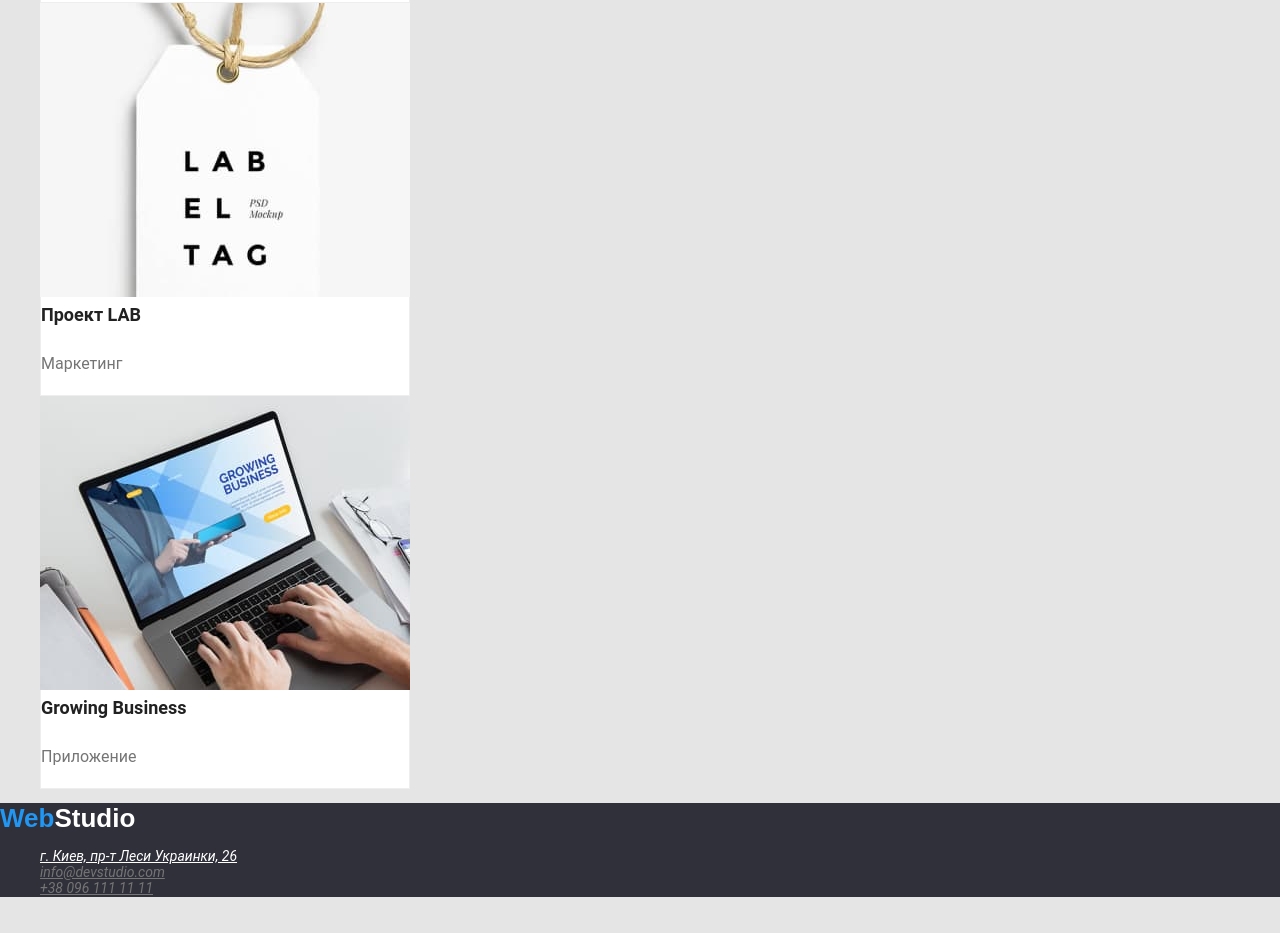
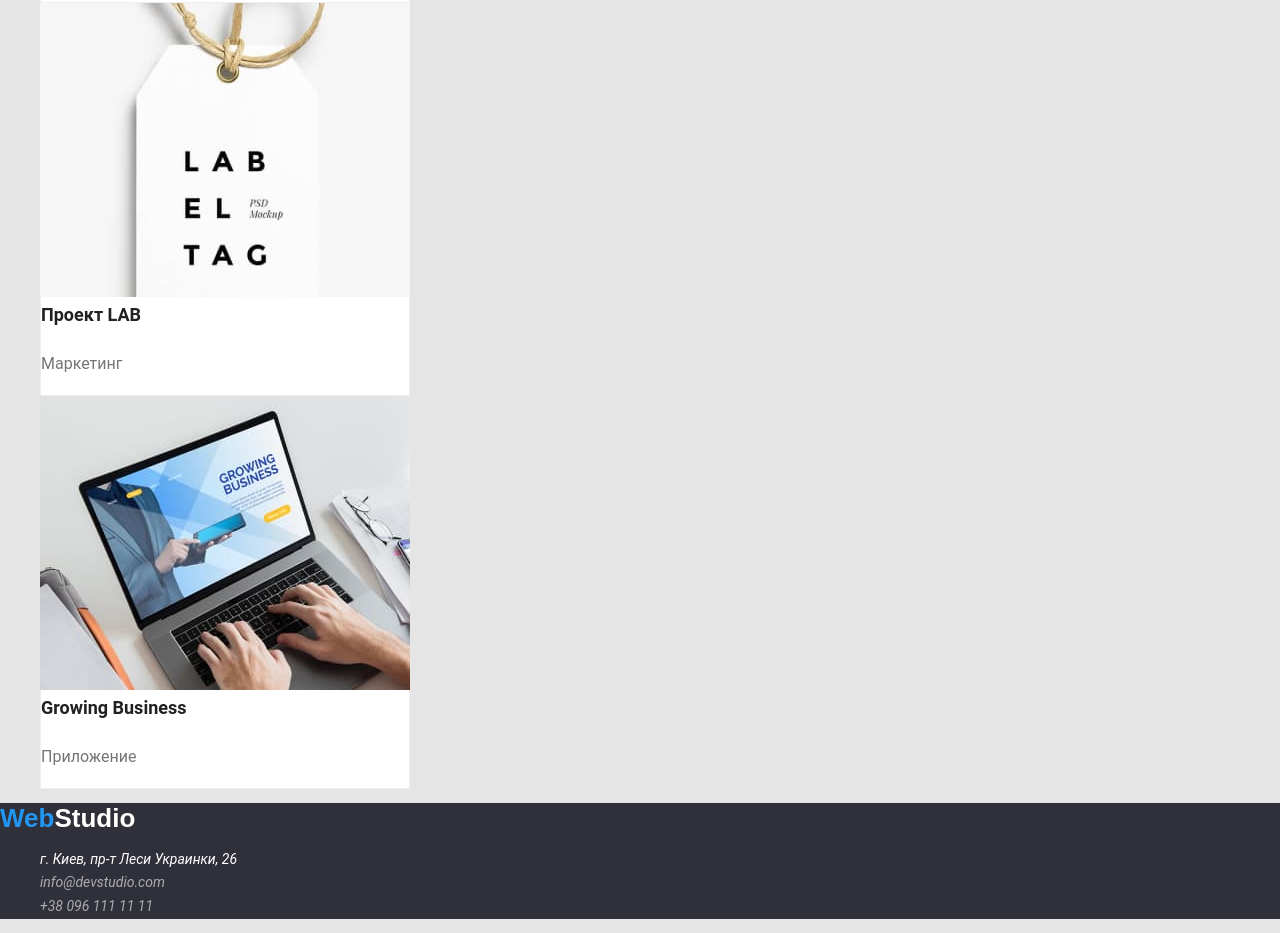
Before and after one commit to OleksandrPozden/goit-markup-hw-03, a plain HTML site: page portfolio.html in a window 1280 px wide. Shown: the part 3091-4024 px from the top of the page. Before the commit the page ends 4002 px from the top, so only its background shows below. Drawn offline with Linux system fonts and the light colour scheme.

Commit message:
main bug(porfolio.html) add link class in hmtl

```diff
--- a/portfolio.html
+++ b/portfolio.html
@@ -186,10 +186,10 @@
     <footer class="footer">
       <a class="logo logo-white" href="#">Web<span>Studio</span></a>
       <address>
-        <ul class="list">
+        <ul class="info-footer list">
           <li>
             <a
-              class="contact address"
+              class="address link"
               href="https://www.google.com/maps/search/?api=1&query=Lesi+Ukrainky+Blvd,+26,+Kyiv"
               target="_blank"
               rel="noopener nofollow noreferrer"
@@ -197,12 +197,12 @@
             >
           </li>
           <li>
-            <a class="contact" href="mailto:info@devstudio.com"
+            <a class="contact link" href="mailto:info@devstudio.com"
               >info@devstudio.com</a
             >
           </li>
           <li>
-            <a class="contact" href="tel:096-111-11-11">+38 096 111 11 11</a>
+            <a class="contact link" href="tel:096-111-11-11">+38 096 111 11 11</a>
           </li>
         </ul>
       </address>
```
